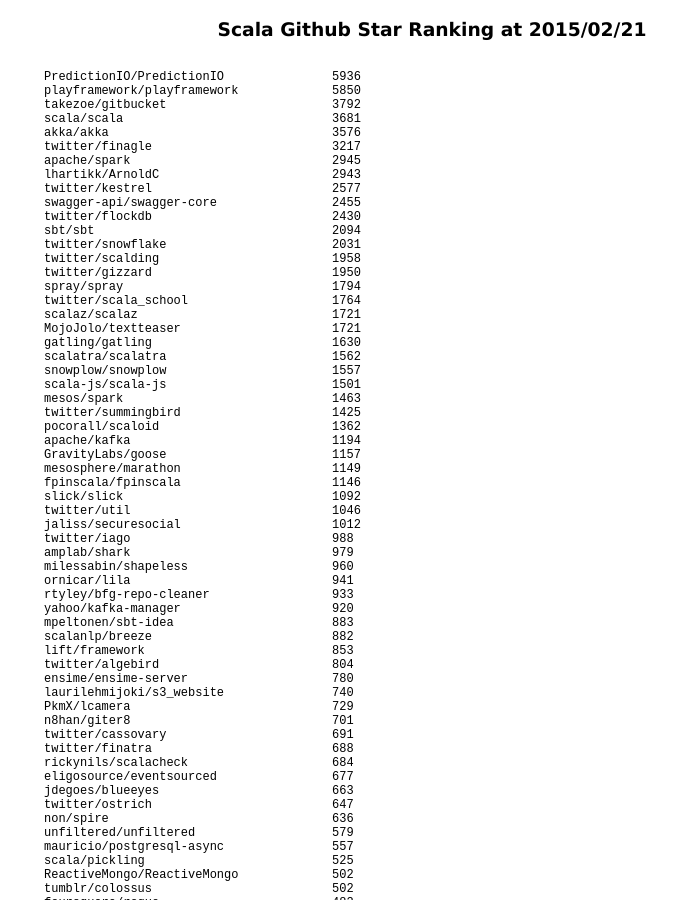
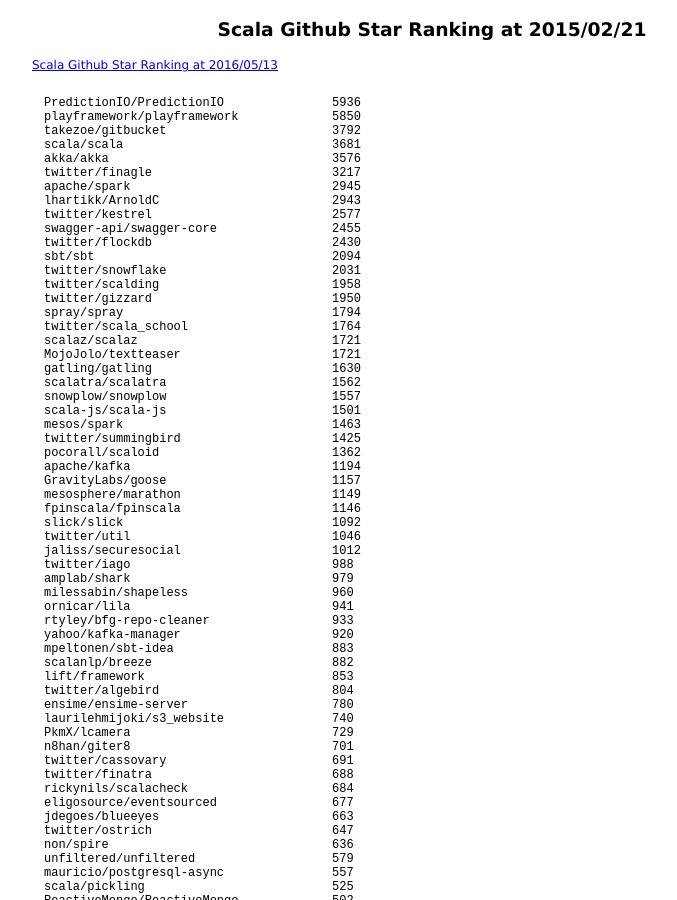
Before and after one commit to 38elements/38elements.github.com, a Jekyll site: the page built from _posts/2015-02-21-scala-repository-github-star-ranking.md, in a window 1280 px wide and 900 px high. Shown: the whole window, without its empty margins (208-885 px from the left). Built offline with Jekyll 4.4.1, drawn with Linux system fonts in a browser that asks for light colours.

Commit message:
Update 2015-02-21-scala-repository-github-star-ranking.md

```diff
--- a/_posts/2015-02-21-scala-repository-github-star-ranking.md
+++ b/_posts/2015-02-21-scala-repository-github-star-ranking.md
@@ -2,6 +2,7 @@
 layout: posts
 title: Scala Github Star Ranking at 2015/02/21
 ---
+[Scala Github Star Ranking at 2016/05/13](/2016/05/13/scala-repository-github-star-ranking.html)
 <pre style="background-color: white;border: none;">
 PredictionIO/PredictionIO               5936
 playframework/playframework             5850
```
